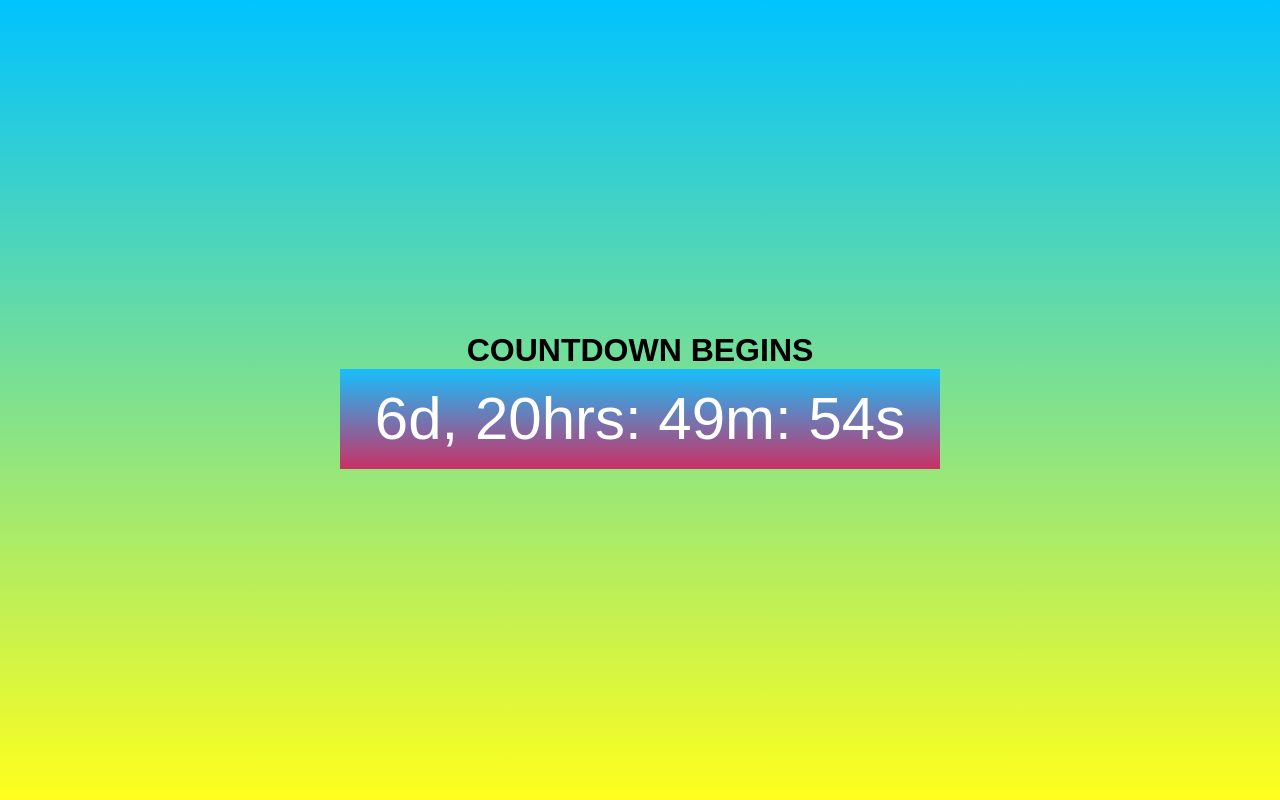
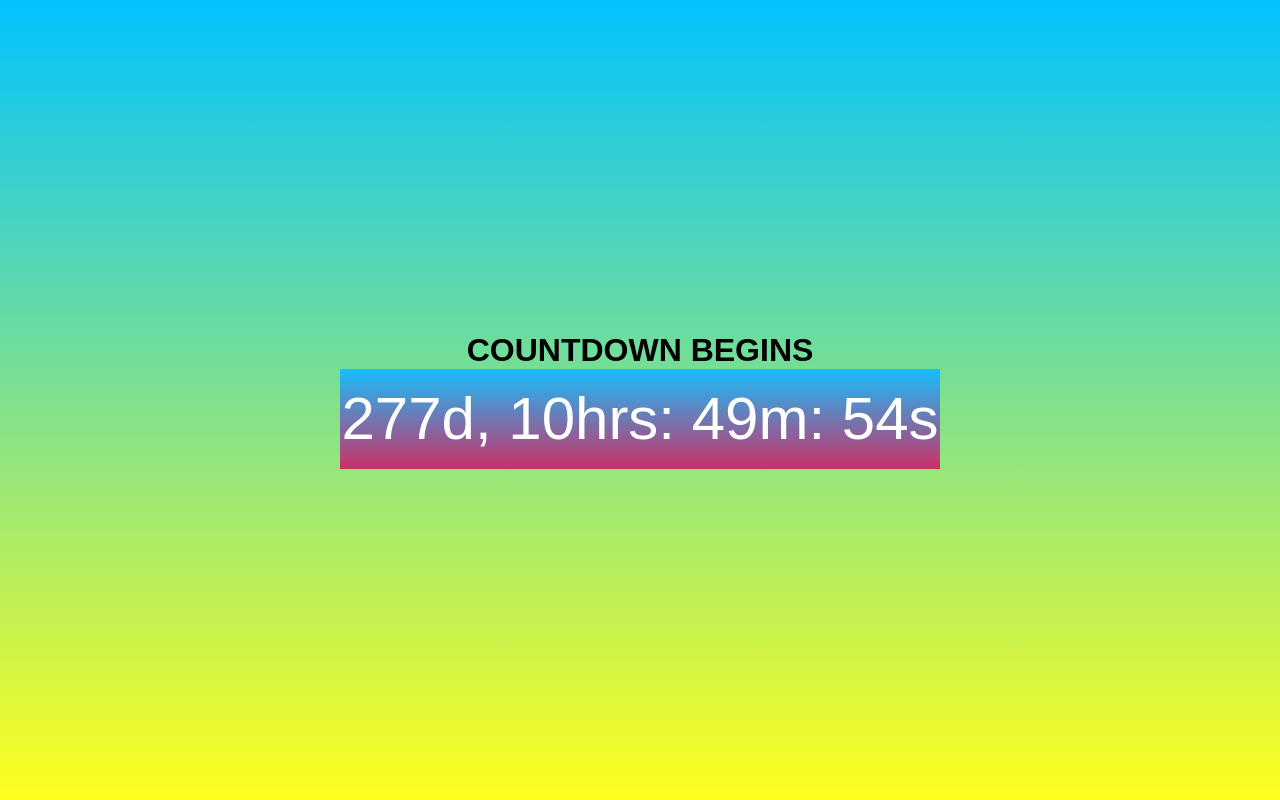
Before and after one commit to aniasthana/Countdown-Timer-Difficulty-1-10-, a plain HTML site: page index.html in a window 1280 px wide. Drawn offline with Linux system fonts and the light colour scheme.

Commit message:
Update index.html

```diff
--- a/index.html
+++ b/index.html
@@ -40,7 +40,7 @@
         </DIV>
 
         <script>
-            var dest = new Date("dec 17, 2022 10:00:00").getTime();
+            var dest = new Date("sep 14, 2023 00:00:00").getTime();
             var x = setInterval(function() {
             var now = new Date().getTime();
             var diff = dest-now;
```
